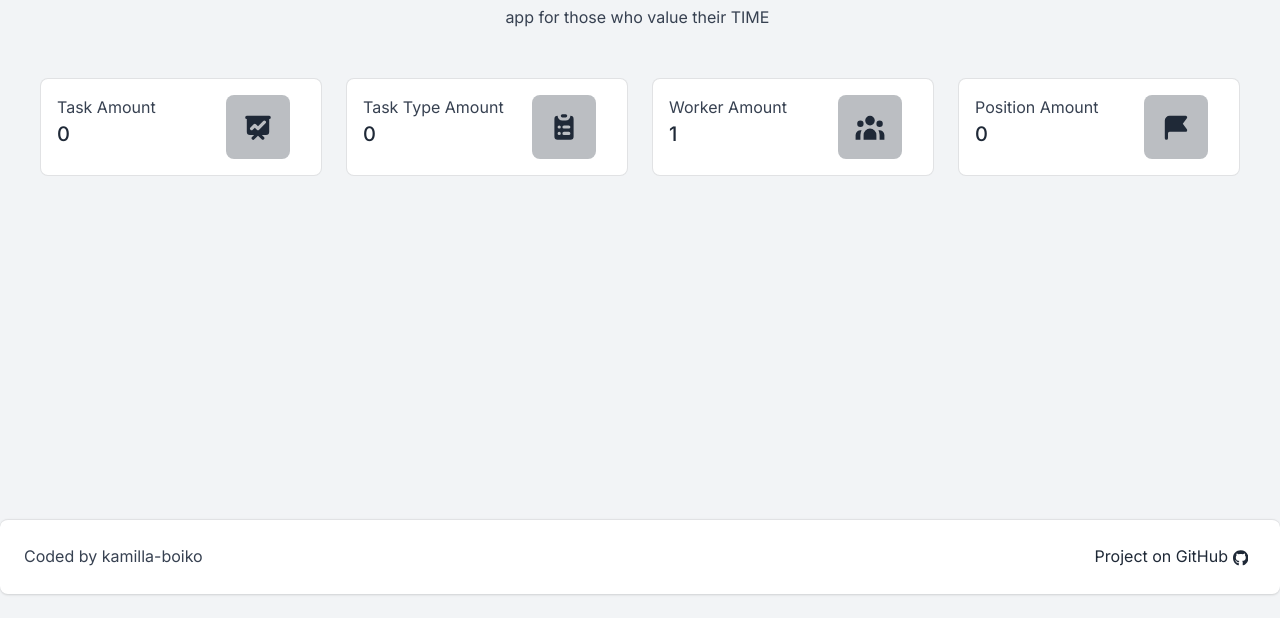
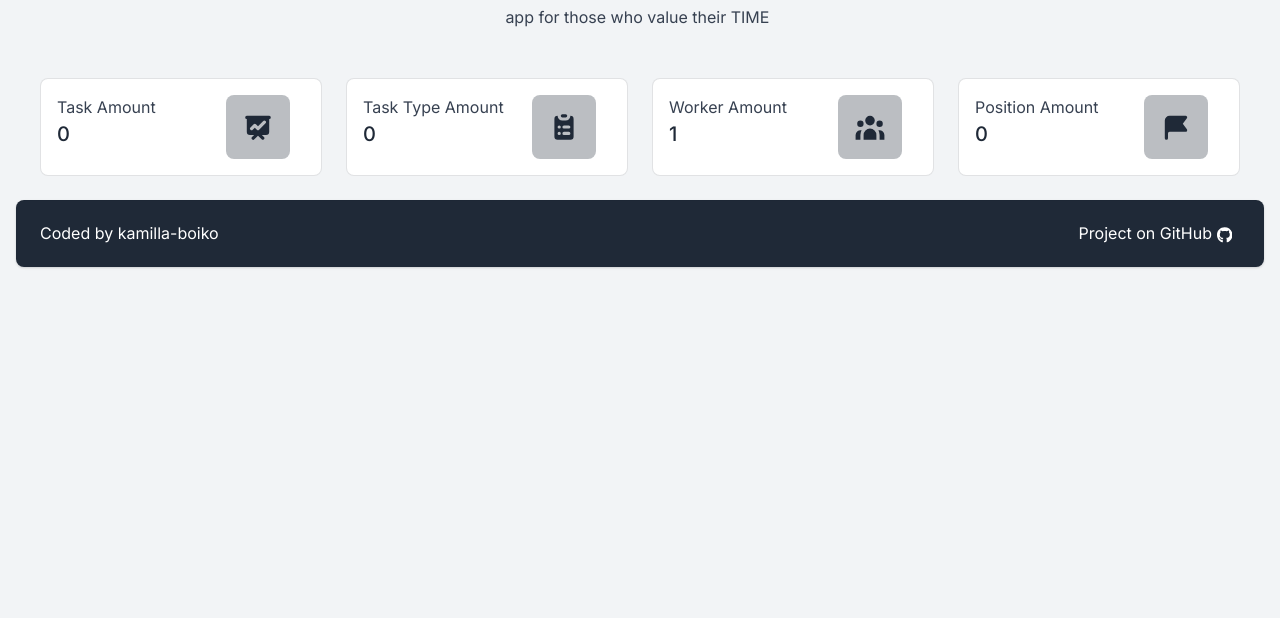
Before and after one commit to kamilla-boiko/task-manager, a Django app: page /dashboard/ in a window 1280 px wide. Shown: the part 182-800 px from the top of the page. Run offline with Django 4.2, Linux system fonts and the light colour scheme; the visitor is signed in with stand-in values (Sample User, id 1); data comes from the database, SQL or seed files in the repository; data that the repository does not hold is empty.

Commit message:
FRONT: TEMPLATES: Fix position of footer

```diff
--- a/templates/includes/footer.html
+++ b/templates/includes/footer.html
@@ -1,4 +1,4 @@
-<footer class="fixed-bottom card-footer bg-white rounded shadow p-4 mb-4 mt-4">
+<footer class="footer card-footer navbar-dark navbar-theme-primary text-white rounded shadow">
   <div class="row">
     <div class="col-12 col-md-4 col-xl-6 mb-4 mb-md-0">
       <p class="mb-0 text-center text-lg-start">Coded by kamilla-boiko</p>
```
